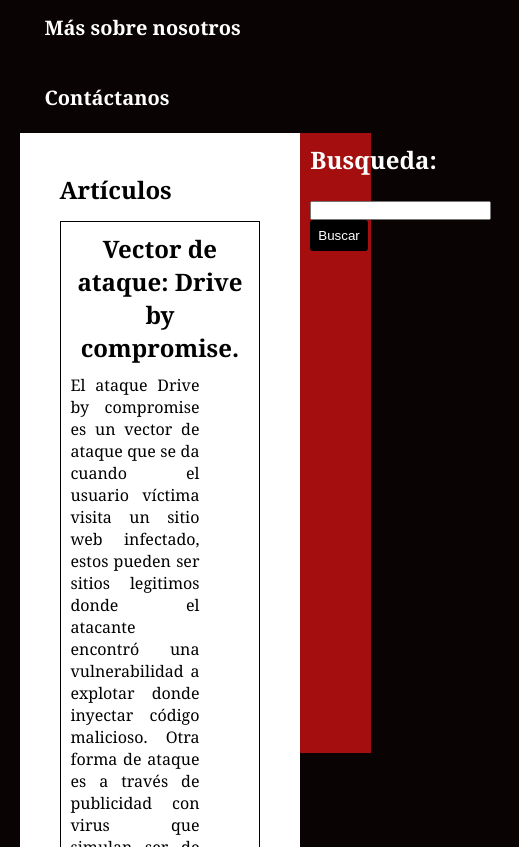
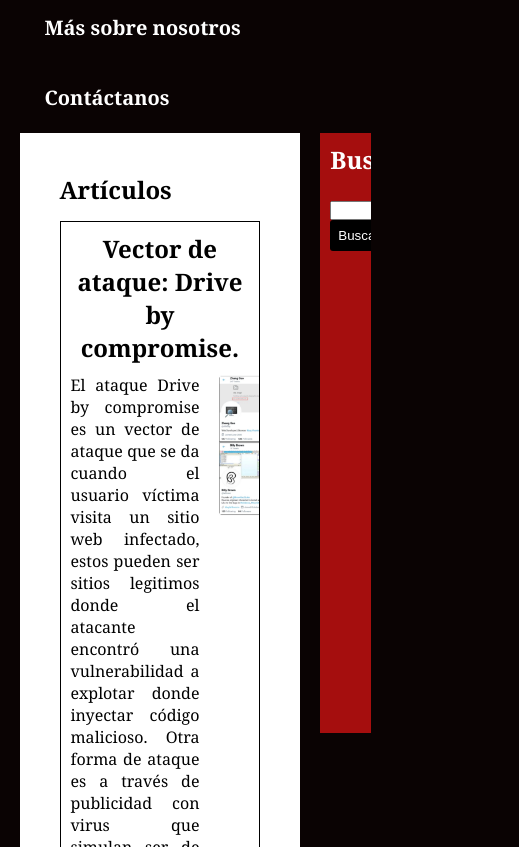
Before and after one commit to lvalentinacv/Actividad-Desarrollo-App-en-red, a plain HTML site: page index.html in a window 390 px wide. Shown: the part 177-1024 px from the top of the page, 519 px wide, since content can reach past the window. Drawn offline with Linux system fonts and the light colour scheme.

Commit message:
estilo.css

```diff
--- a/estilo.css
+++ b/estilo.css
@@ -70,6 +70,8 @@ nav a {
     border-top: 1px solid #000000;
     padding-top:10px;
     text-align: justify;
+    box-sizing: border-box;
+    overflow: hidden;
 }
 .entrada{
     text-align: justify;
@@ -79,17 +81,31 @@ nav a {
     padding-left:10px;
     padding-right:10px;
     padding-top:20px;
+    box-sizing: border-box;
+    overflow: hidden;
 }
 .texto{
     display: flex;
-    align-items: center;
-    gap: 20px;
     flex:1;
+    gap: 1rem;
+    align-items: flex-start;
+    box-sizing: border-box;
 }
 .imagen-articulo{
     width: 300px;
+    flex: 0 0 300px;
+    max-width: 100%;
     height: auto;
-    border-radius: 10px;
+    box-sizing: border-box;
+}
+@media (max-width: 600px) {
+  .article {
+    flex-direction: column;
+  }
+  .imagen-articulo {
+    width: 100%;
+    flex: 0 0 auto;
+  }
 }
 aside{
     float:right;
@@ -99,6 +115,8 @@ aside{
     padding:  10px;
     padding-left: 10px solid #000000;
     color: #ffffff;
+    box-sizing: border-box;
+    overflow: hidden;
 }
 footer{
     background: #000000;
```
